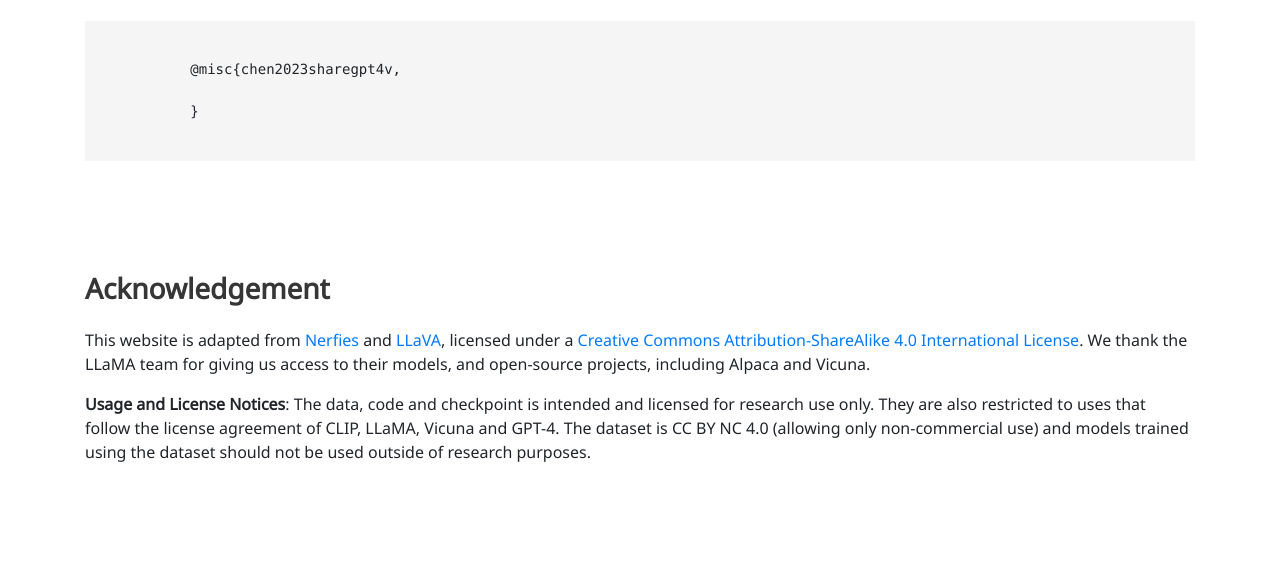
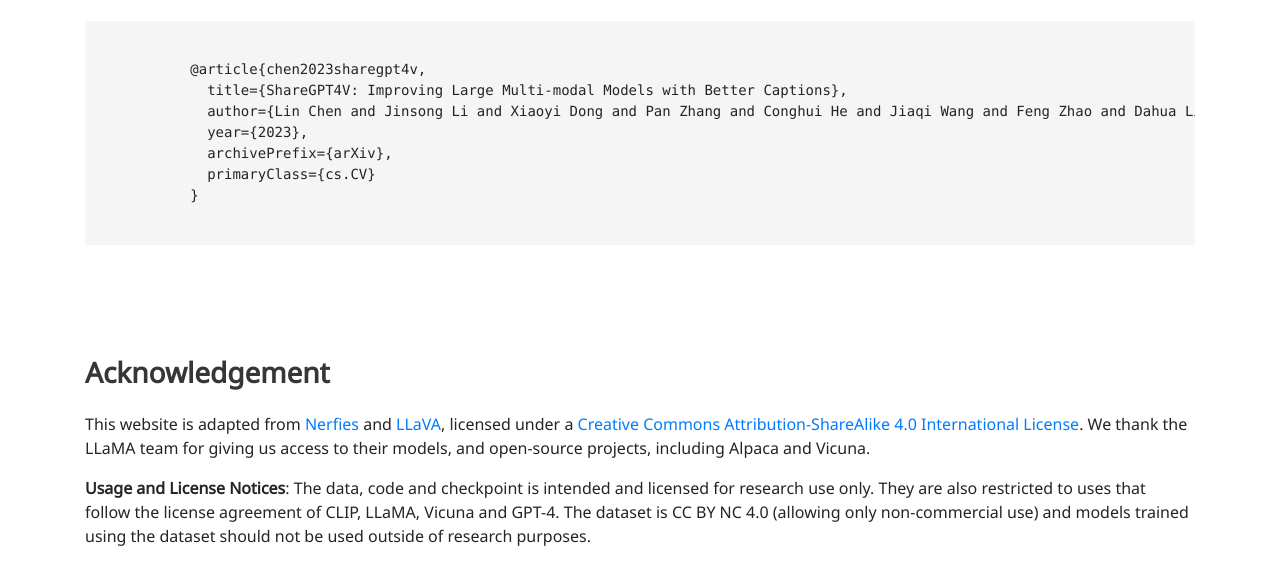
Before and after one commit to ShareGPT4V/ShareGPT4V.github.io, a plain HTML site: page index.html in a window 1280 px wide. Shown: the part 5827-6411 px from the top of the page. Before the commit the page ends 6355 px from the top, so only its background shows below. Drawn offline with nearby package versions, Linux system fonts and the light colour scheme; some icons are missing; a web font is replaced by a local one.

Commit message:
update bibtex

```diff
--- a/index.html
+++ b/index.html
@@ -463,8 +463,12 @@
       <div class="container is-max-desktop content">
         <h2 class="title">BibTeX</h2>
         <pre><code>
-          @misc{chen2023sharegpt4v,
-
+          @article{chen2023sharegpt4v,
+            title={ShareGPT4V: Improving Large Multi-modal Models with Better Captions},
+            author={Lin Chen and Jinsong Li and Xiaoyi Dong and Pan Zhang and Conghui He and Jiaqi Wang and Feng Zhao and Dahua Lin},
+            year={2023},
+            archivePrefix={arXiv},
+            primaryClass={cs.CV}
           }
       </code></pre>
       </div>
```
